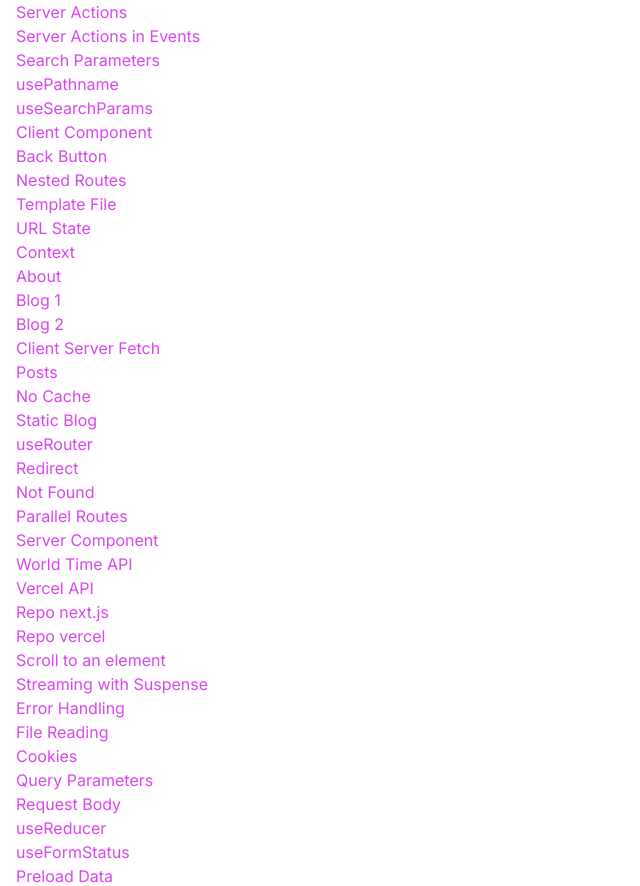
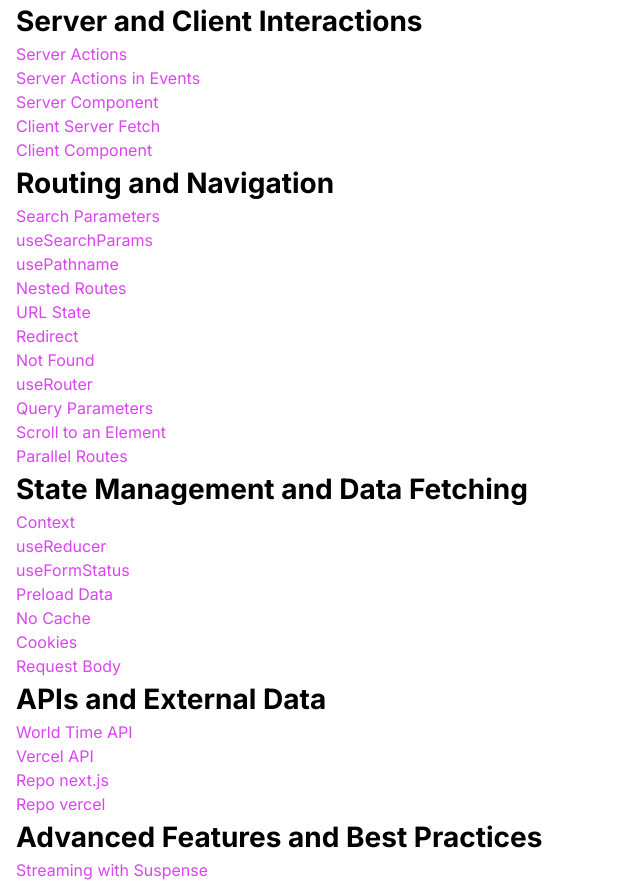
Before and after one commit to emanuelefavero/nextjs-app-router, a Next.js app: page / in a window 1280 px wide. Shown: the part 100-986 px from the top of the page, without its empty margins (0-640 px from the left). Built offline with nearby package versions, Linux system fonts and the light colour scheme.

Commit message:
refactor home page

```diff
--- a/app/client-server-fetch/page.tsx
+++ b/app/client-server-fetch/page.tsx
@@ -1,4 +1,4 @@
-import getUsers from '@/data/users'
+import { getUsers } from '@/data/users'
 import ShowUsersNames from '@/components/ShowUsersNames'
 
 type User = {
--- a/app/globals.css
+++ b/app/globals.css
@@ -50,23 +50,23 @@
 }
 
 h2 {
-  font-size: 2rem;
+  font-size: 1.75rem;
 }
 
 h3 {
-  font-size: 1.75rem;
+  font-size: 1.5rem;
 }
 
 h4 {
-  font-size: 1.5rem;
+  font-size: 1.25rem;
 }
 
 h5 {
-  font-size: 1.25rem;
+  font-size: 1rem;
 }
 
 h6 {
-  font-size: 1rem;
+  font-size: 0.875rem;
 }
 
 a {
--- a/app/page.tsx
+++ b/app/page.tsx
@@ -1,130 +1,97 @@
 import Link from 'next/link'
 
 export default async function Home() {
+  const categories = [
+    {
+      title: 'Server and Client Interactions',
+      links: [
+        { href: '/server-actions', text: 'Server Actions' },
+        { href: '/server-actions-events', text: 'Server Actions in Events' },
+        { href: '/server-component', text: 'Server Component' },
+        { href: '/client-server-fetch', text: 'Client Server Fetch' },
+        { href: '/client-component', text: 'Client Component' },
+      ],
+    },
+    {
+      title: 'Routing and Navigation',
+      links: [
+        { href: '/search-parameters', text: 'Search Parameters' },
+        { href: '/use-search-params', text: 'useSearchParams' },
+        { href: '/use-pathname', text: 'usePathname' },
+        { href: '/nested-routes/nested-route', text: 'Nested Routes' },
+        { href: '/url-state', text: 'URL State' },
+        { href: '/redirect', text: 'Redirect' },
+        { href: '/this-will-not-be-found', text: 'Not Found' },
+        { href: '/use-router', text: 'useRouter' },
+        { href: '/query-parameters', text: 'Query Parameters' },
+        {
+          href: '/scroll-to-an-element#myElement',
+          text: 'Scroll to an Element',
+        },
+        { href: '/parallel-routes', text: 'Parallel Routes' },
+      ],
+    },
+    {
+      title: 'State Management and Data Fetching',
+      links: [
+        { href: '/context', text: 'Context' },
+        { href: '/use-reducer', text: 'useReducer' },
+        { href: '/use-form-status', text: 'useFormStatus' },
+        { href: '/preload-data', text: 'Preload Data' },
+        { href: '/no-cache', text: 'No Cache' },
+        { href: '/cookies', text: 'Cookies' },
+        { href: '/request-body', text: 'Request Body' },
+      ],
+    },
+    {
+      title: 'APIs and External Data',
+      links: [
+        { href: '/world-time-api', text: 'World Time API' },
+        { href: '/vercel-api', text: 'Vercel API' },
+        { href: '/repo/next.js', text: 'Repo next.js' },
+        { href: '/repo/vercel', text: 'Repo vercel' },
+      ],
+    },
+    {
+      title: 'Advanced Features and Best Practices',
+      links: [
+        { href: '/suspense', text: 'Streaming with Suspense' },
+        { href: '/error-handling', text: 'Error Handling' },
+        { href: '/file-reading', text: 'File Reading' },
+        { href: '/script', text: 'Script' },
+        { href: '/check-if-client', text: 'Check if Client Component' },
+        { href: '/static-blog', text: 'Static Blog' },
+        { href: '/posts', text: 'Posts' },
+      ],
+    },
+    {
+      title: 'General Topics and Examples',
+      links: [
+        { href: '/about', text: 'About' },
+        { href: '/blog/1', text: 'Blog 1' },
+        { href: '/blog/2', text: 'Blog 2' },
+        { href: '/template-file', text: 'Template File' },
+        { href: '/back-button', text: 'Back Button' },
+      ],
+    },
+  ]
+
   return (
     <>
       <h1>Home</h1>
-      <ul>
-        <li>
-          <Link href='/server-actions'>Server Actions</Link>
-        </li>
-        <li>
-          <Link href='/server-actions-events'>Server Actions in Events</Link>
-        </li>
-        <li>
-          <Link href='/search-parameters'>Search Parameters</Link>
-        </li>
-        <li>
-          <Link href='/use-pathname'>usePathname</Link>
-        </li>
-        <li>
-          <Link href='/use-search-params'>useSearchParams</Link>
-        </li>
-        <li>
-          <Link href='/client-component'>Client Component</Link>
-        </li>
-        <li>
-          <Link href='/back-button'>Back Button</Link>
-        </li>
-        <li>
-          <Link href='/nested-routes/nested-route'>Nested Routes</Link>
-        </li>
-        <li>
-          <Link href='/template-file'>Template File</Link>
-        </li>
-        <li>
-          <Link href='/url-state'>URL State</Link>
-        </li>
-        <li>
-          <Link href='/context'>Context</Link>
-        </li>
-        <li>
-          <Link href='/about'>About</Link>
-        </li>
-        <li>
-          <Link href='/blog/1'>Blog 1</Link>
-        </li>
-        <li>
-          <Link href='/blog/2'>Blog 2</Link>
-        </li>
-        <li>
-          <Link href='/client-server-fetch'>Client Server Fetch</Link>
-        </li>
-        <li>
-          <Link href='/posts'>Posts</Link>
-        </li>
-        <li>
-          <Link href='/no-cache'>No Cache</Link>
-        </li>
-        <li>
-          <Link href='/static-blog'>Static Blog</Link>
-        </li>
-        <li>
-          <Link href='/use-router'>useRouter</Link>
-        </li>
-        <li>
-          <Link href='/redirect'>Redirect</Link>
-        </li>
-        <li>
-          <Link href='/this-will-not-be-found'>Not Found</Link>
-        </li>
-        <li>
-          <Link href='/parallel-routes'>Parallel Routes</Link>
-        </li>
-        <li>
-          <Link href='/server-component'>Server Component</Link>
-        </li>
-        <li>
-          <Link href='/world-time-api'>World Time API</Link>
-        </li>
-        <li>
-          <Link href='/vercel-api'>Vercel API</Link>
-        </li>
-        <li>
-          <Link href='/repo/next.js'>Repo next.js</Link>
-        </li>
-        <li>
-          <Link href='/repo/vercel'>Repo vercel</Link>
-        </li>
-        <li>
-          <Link href='/scroll-to-an-element#myElement'>
-            Scroll to an element
-          </Link>
-        </li>
-        <li>
-          <Link href='/suspense'>Streaming with Suspense</Link>
-        </li>
-        <li>
-          <Link href='/error-handling'>Error Handling</Link>
-        </li>
-        <li>
-          <Link href='/file-reading'>File Reading</Link>
-        </li>
-        <li>
-          <Link href='/cookies'>Cookies</Link>
-        </li>
-        <li>
-          <Link href='/query-parameters'>Query Parameters</Link>
-        </li>
-        <li>
-          <Link href='/request-body'>Request Body</Link>
-        </li>
-        <li>
-          <Link href='/use-reducer'>useReducer</Link>
-        </li>
-        <li>
-          <Link href='/use-form-status'>useFormStatus</Link>
-        </li>
-        <li>
-          <Link href='/preload-data'>Preload Data</Link>
-        </li>
-        <li>
-          <Link href='/script'>Script</Link>
-        </li>
-        <li>
-          <Link href='/check-if-client'>Check if client component</Link>
-        </li>
-      </ul>
+
+      {categories.map((category, categoryIndex) => (
+        <div key={categoryIndex}>
+          <h2>{category.title}</h2>
+          <ul>
+            {category.links.map((link, linkIndex) => (
+              <li key={linkIndex}>
+                <Link href={link.href}>{link.text}</Link>
+              </li>
+            ))}
+          </ul>
+        </div>
+      ))}
     </>
   )
 }
--- a/components/ShowUsersNames.tsx
+++ b/components/ShowUsersNames.tsx
@@ -1,6 +1,6 @@
 'use client'
 
-import getUsers from '@/data/users'
+import { getUsers } from '@/data/users'
 import { useState, useEffect } from 'react'
 
 type User = {
```
